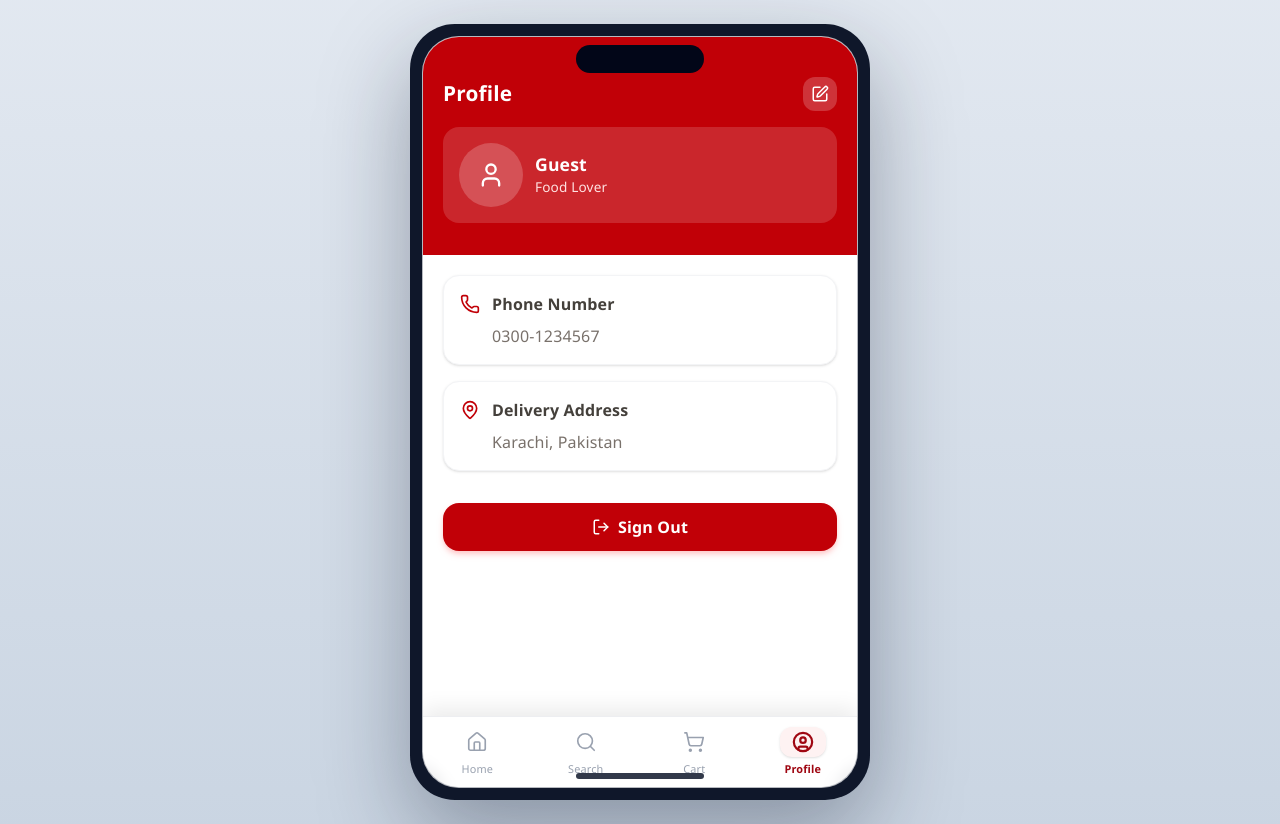
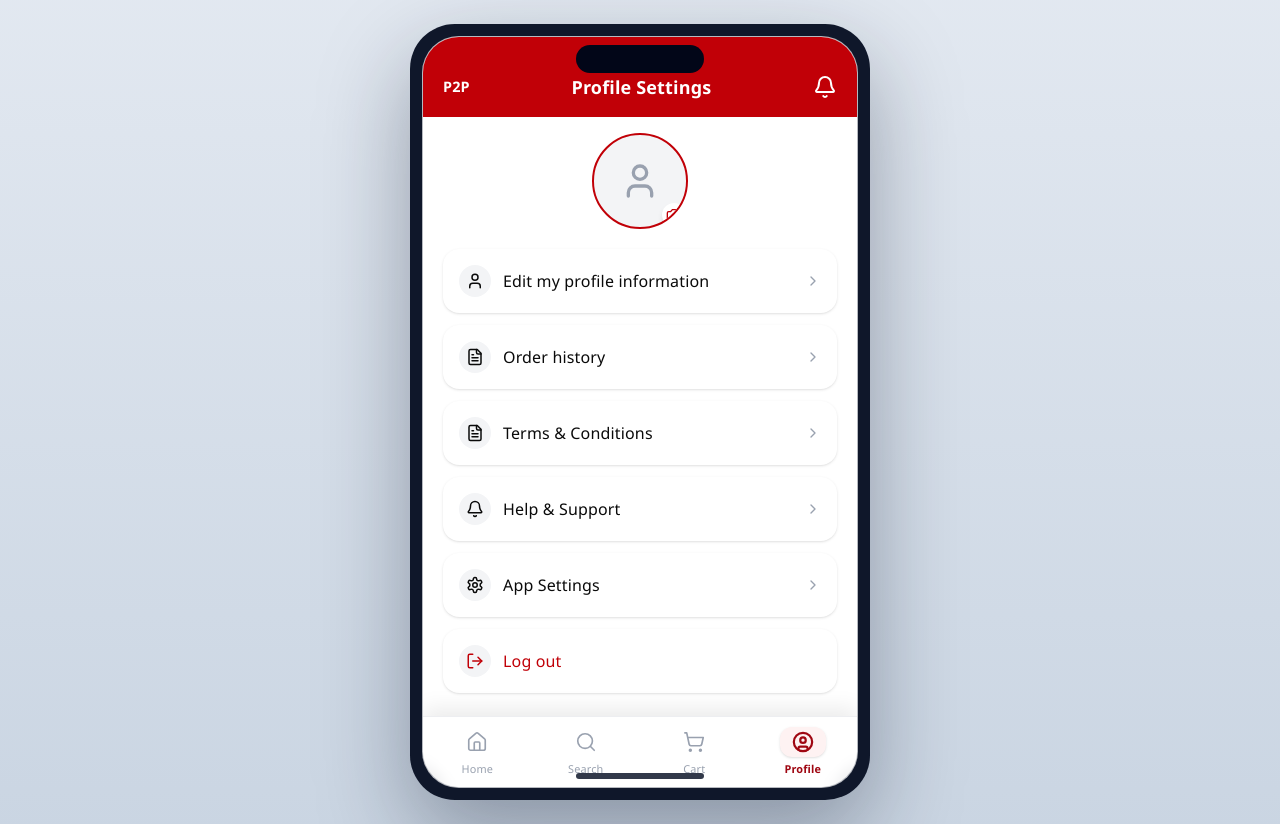
Before and after one commit to Sharjeel-sh/p2pnewworkflow, a React (Vite) app: page /buyer/profile in a window 1280 px wide. Built offline with nearby package versions, Linux system fonts and the light colour scheme.

Commit message:
add the new layout

```diff
--- a/src/app/components/buyer/BuyerProfile.tsx
+++ b/src/app/components/buyer/BuyerProfile.tsx
@@ -1,6 +1,6 @@
 import React, { useState } from 'react';
 import { useNavigate } from 'react-router';
-import { User, Phone, MapPin, Edit, LogOut, Save, X } from 'lucide-react';
+import { User, Phone, MapPin, Edit, LogOut, Save, X, Bell, Camera, GitBranch, FileText, Settings, ChevronRight } from 'lucide-react';
 import { MobileLayout } from '../shared/MobileLayout';
 import { useApp } from '../../context/AppContext';
 import { BuyerBottomNav } from './BuyerBottomNav';
@@ -8,22 +8,6 @@ import { BuyerBottomNav } from './BuyerBottomNav';
 export function BuyerProfile() {
   const { currentUser, setCurrentUser } = useApp();
   const navigate = useNavigate();
-  const [editing, setEditing] = useState(false);
-  const [form, setForm] = useState({
-    name: currentUser?.buyerName || 'Guest',
-    phone: '0300-1234567',
-    address: 'Karachi, Pakistan',
-  });
-
-  const handleSave = () => {
-    if (currentUser) {
-      setCurrentUser({
-        ...currentUser,
-        buyerName: form.name.trim(),
-      });
-    }
-    setEditing(false);
-  };
 
   const handleLogout = () => {
     setCurrentUser(null);
@@ -32,100 +16,50 @@ export function BuyerProfile() {
 
   return (
     <MobileLayout>
-      {/* Header */}
-      <div className="bg-red-700 px-5 pt-10 pb-8">
-        <div className="flex items-center justify-between mb-4">
-          <h2 className="text-white" style={{ fontSize: '1.3rem', fontWeight: 700 }}>Profile</h2>
-          <button
-            onClick={editing ? () => setEditing(false) : () => setEditing(true)}
-            className="bg-white/20 text-white rounded-xl p-2 hover:bg-white/30 transition-colors"
-          >
-            {editing ? <X size={18} /> : <Edit size={18} />}
-          </button>
-        </div>
+      {/* header */}
+      <div className="bg-red-700 px-5 pt-9 pb-4 flex items-center justify-between">
+        <span className="text-white font-bold" style={{ fontSize: '0.9rem' }}>P2P</span>
+        <h2 className="text-white text-lg font-bold">Profile Settings</h2>
+        <Bell size={24} className="text-white" />
+      </div>
 
-        <div className="bg-white/15 rounded-2xl p-4 flex items-center gap-3">
-          <div className="w-16 h-16 bg-white/20 rounded-full flex items-center justify-center">
-            <User size={28} className="text-white" />
-          </div>
-          <div className="flex-1">
-            {editing ? (
-              <input
-                type="text"
-                value={form.name}
-                onChange={e => setForm(prev => ({ ...prev, name: e.target.value }))}
-                className="bg-white/20 text-white placeholder-white/70 border border-white/30 rounded-lg px-3 py-2 w-full"
-                placeholder="Your name"
-                style={{ fontSize: '1.1rem', fontWeight: 600 }}
-              />
-            ) : (
-              <h3 className="text-white" style={{ fontSize: '1.1rem', fontWeight: 600 }}>{form.name}</h3>
-            )}
-            <p className="text-red-100" style={{ fontSize: '0.85rem' }}>Food Lover</p>
+      {/* avatar */}
+      <div className="flex justify-center mt-4">
+        <div className="relative w-24 h-24 rounded-full bg-gray-100 overflow-hidden flex items-center justify-center border-2 border-red-700">
+          <User size={40} className="text-gray-400" />
+          <div className="absolute bottom-0 right-0 bg-white rounded-full p-1 shadow-md z-20">
+            <Camera size={16} className="text-red-700" />
           </div>
         </div>
       </div>
 
-      <div className="flex-1 overflow-y-auto p-5">
-        <div className="space-y-4">
-          {/* Phone */}
-          <div className="bg-white border border-gray-100 rounded-2xl p-4 shadow-sm">
-            <div className="flex items-center gap-3 mb-2">
-              <Phone size={20} className="text-red-700" />
-              <span className="text-stone-700" style={{ fontWeight: 600 }}>Phone Number</span>
-            </div>
-            {editing ? (
-              <input
-                type="tel"
-                value={form.phone}
-                onChange={e => setForm(prev => ({ ...prev, phone: e.target.value }))}
-                className="w-full border border-gray-200 rounded-lg px-3 py-2 text-stone-700"
-                placeholder="Phone number"
-              />
-            ) : (
-              <p className="text-stone-500 ml-8">{form.phone}</p>
-            )}
-          </div>
 
-          {/* Address */}
-          <div className="bg-white border border-gray-100 rounded-2xl p-4 shadow-sm">
-            <div className="flex items-center gap-3 mb-2">
-              <MapPin size={20} className="text-red-700" />
-              <span className="text-stone-700" style={{ fontWeight: 600 }}>Delivery Address</span>
-            </div>
-            {editing ? (
-              <textarea
-                value={form.address}
-                onChange={e => setForm(prev => ({ ...prev, address: e.target.value }))}
-                className="w-full border border-gray-200 rounded-lg px-3 py-2 text-stone-700 resize-none"
-                placeholder="Delivery address"
-                rows={2}
-              />
-            ) : (
-              <p className="text-stone-500 ml-8">{form.address}</p>
-            )}
-          </div>
-
-          {editing && (
+      <div className="flex-1 overflow-y-auto px-5 py-5">
+        <div className="space-y-3">
+          {[
+            { icon: User,     label: 'Edit my profile information', action: () => navigate('/buyer/profile/edit') },
+            { icon: FileText, label: 'Order history',              action: () => navigate('/buyer/orders') },
+            { icon: FileText, label: 'Terms & Conditions',         action: () => navigate('/terms') },
+            { icon: Bell,     label: 'Help & Support',             action: () => navigate('/help') },
+            { icon: Settings, label: 'App Settings',               action: () => navigate('/settings') },
+            { icon: LogOut,   label: 'Log out',                    action: handleLogout, isDestructive: true },
+          ].map((item, idx) => (
             <button
-              onClick={handleSave}
-              className="w-full bg-red-700 text-white py-3 rounded-2xl flex items-center justify-center gap-2 hover:bg-red-800 transition-colors shadow-md shadow-red-200"
-              style={{ fontWeight: 700 }}
+              key={idx}
+              onClick={item.action}
+              className={`w-full flex items-center justify-between p-4 bg-white rounded-2xl shadow-sm ${
+                item.isDestructive ? 'text-red-700' : ''
+              }`}
             >
-              <Save size={18} />
-              Save Changes
+              <div className="flex items-center gap-3">
+                <div className="w-8 h-8 bg-gray-100 rounded-full flex items-center justify-center">
+                  <item.icon size={18} />
+                </div>
+                <span className="flex-1 text-left" style={{ fontWeight: 500 }}>{item.label}</span>
+              </div>
+              {!item.isDestructive && <ChevronRight size={16} className="text-gray-400" />}
             </button>
-          )}
-
-          {/* Logout */}
-          <button
-            onClick={handleLogout}
-            className="w-full bg-red-700 text-white py-3 rounded-2xl flex items-center justify-center gap-2 hover:bg-red-800 transition-colors shadow-md shadow-red-200 mt-8"
-            style={{ fontWeight: 700 }}
-          >
-            <LogOut size={18} />
-            Sign Out
-          </button>
+          ))}
         </div>
       </div>
       <BuyerBottomNav />
--- a/src/app/components/kitchen/KitchenProfile.tsx
+++ b/src/app/components/kitchen/KitchenProfile.tsx
@@ -17,7 +17,7 @@ export function KitchenProfile() {
   return (
     <MobileLayout>
       {/* header */}
-      <div className="bg-red-700 px-5 pt-6 pb-4 flex items-center justify-between">
+      <div className="bg-red-700 px-5 pt-9 pb-4 flex items-center justify-between">
         <div className="w-8" />
         <h2 className="text-white text-lg font-bold">Profile Settings</h2>
         <Bell size={24} className="text-white" />
@@ -39,7 +39,8 @@ export function KitchenProfile() {
             { icon: User,     label: 'Edit profile information', action: () => navigate('/kitchen/profile/edit') },
             { icon: FileText, label: 'Coupons',                action: () => navigate('/kitchen/profile/coupons') },
             { icon: FileText, label: 'Discounts',              action: () => navigate('/kitchen/profile/discounts') },
-            { icon: Bell,     label: 'Help & Support',         action: () => navigate('/help') },
+            { icon: FileText, label: 'Terms & Conditions',         action: () => navigate('/terms') },
+            { icon: Bell,     label: 'Help & Support',             action: () => navigate('/help') },
             { icon: GitBranch, label: 'Back to Organization',   action: () => navigate('/kitchen') },
             { icon: LogOut,   label: 'Log out',                action: handleLogout, isDestructive: true },
           ] as Array<{ icon: any; label: string; action: () => void; isDestructive?: boolean }>).map((item, idx) => (
--- a/src/app/context/AppContext.tsx
+++ b/src/app/context/AppContext.tsx
@@ -63,6 +63,7 @@ export interface Dish {
   description: string;
   category: string;
   isAvailable: boolean;
+  image?: string; // optional image URL for dish
 }
 
 export interface CartItem {
```
Also changed, not shown: src/app/components/kitchen/DishesList.tsx (+39 -71 lines).
